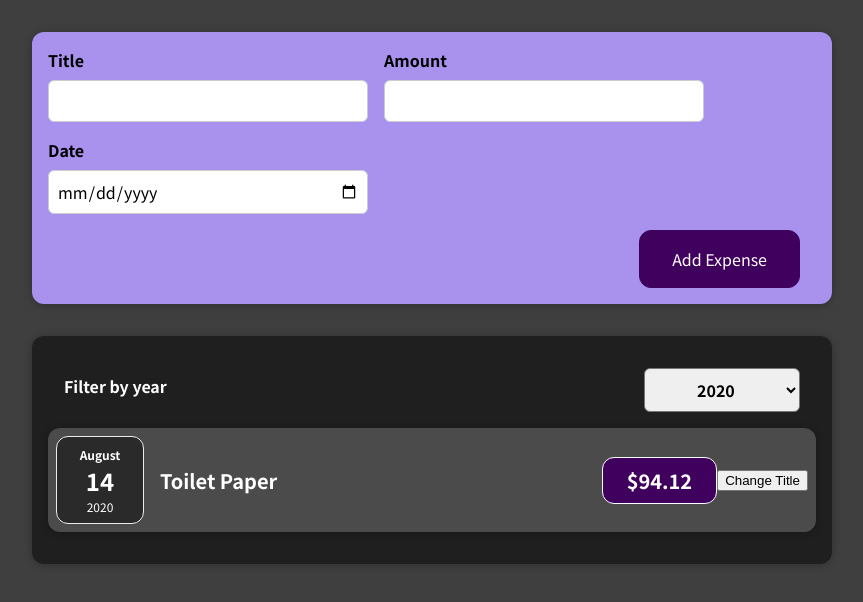
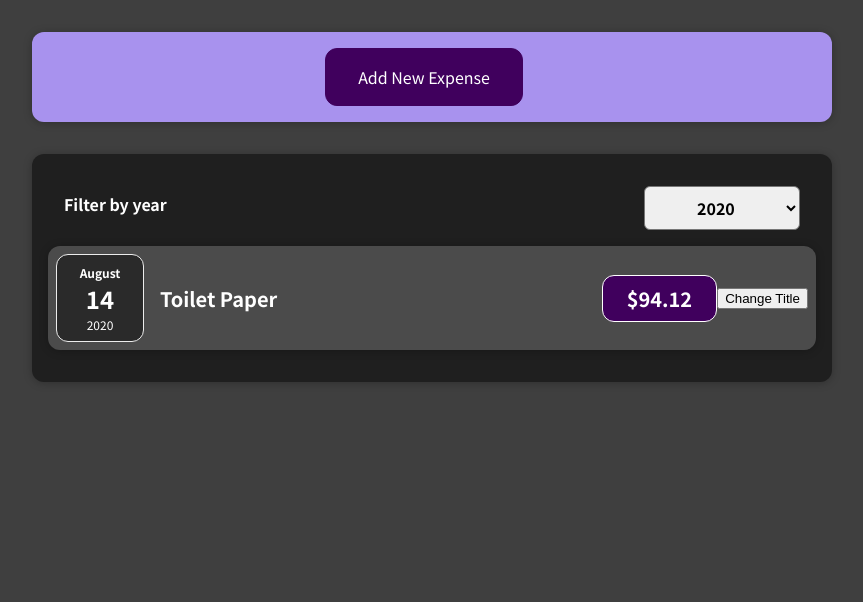
Before and after one commit to yanichik/react-course, a React (Create React App) app in the folder full-course/expense-tracker/: page / in a window 1280 px wide. Shown: the top 602 px of the page, without its empty margins (208-1071 px from the left). Built offline with nearby package versions, Linux system fonts and the light colour scheme.

Commit message:
can't type in form

```diff
--- a/full-course/expense-tracker/src/components/NewExpense/ExpenseForm.css
+++ b/full-course/expense-tracker/src/components/NewExpense/ExpenseForm.css
@@ -24,3 +24,7 @@
 .new-expense__actions {
   text-align: right;
 }
+
+.center{
+  text-align: center;
+}
--- a/full-course/expense-tracker/src/components/NewExpense/ExpenseForm.js
+++ b/full-course/expense-tracker/src/components/NewExpense/ExpenseForm.js
@@ -64,16 +64,20 @@ function ExpenseForm(props) {
 			date: new Date(enteredDate),
 		};
 		// console.log(expenseData);
-    // onSaveExpense is passed in through props from 'NewExpense.js' as function
-    // to define what's to be done once expense is submitted
-    props.onSaveExpense(expenseData);
+		// onSaveExpense is passed in through props from 'NewExpense.js' as function
+		// to define what's to be done once expense is submitted
+		props.onSaveExpense(expenseData);
 
-    // resets the states for each of these fields so on re-render they'll be reset
+		// resets the states for each of these fields so on re-render they'll be reset
 		setEnteredAmount("");
 		setEnteredTitle("");
 		setEnteredDate("");
 	}
-	return (
+
+  function cancelBtnHandler(){
+    setForm(addNewExpenseBtn);
+  }
+	const standardForm = (
 		<form onSubmit={submitHandler}>
 			<div className="new-expense__controls">
 				<div className="new-expense__control">
@@ -106,9 +110,25 @@ function ExpenseForm(props) {
 				</div>
 			</div>
 			<div className="new-expense__actions">
+				<button onClick={cancelBtnHandler}>Cancel</button>
 				<button type="submit">Add Expense</button>
 			</div>
 		</form>
 	);
+
+	function addNewExpenseBtnHandler() {
+		setForm(standardForm);
+	}
+	const addNewExpenseBtn = (
+		<div className="new-expense__actions center">
+			<button type="submit" onClick={addNewExpenseBtnHandler}>
+				Add New Expense
+			</button>
+		</div>
+	);
+
+	const [form, setForm] = useState(addNewExpenseBtn);
+
+	return form;
 }
 export default ExpenseForm;
```
Also changed, not shown: 1 other file (tests, documents, lock files or other folders).
